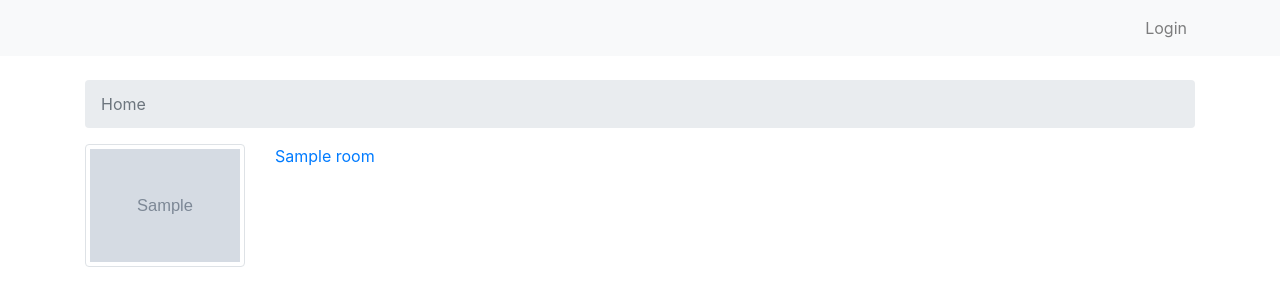
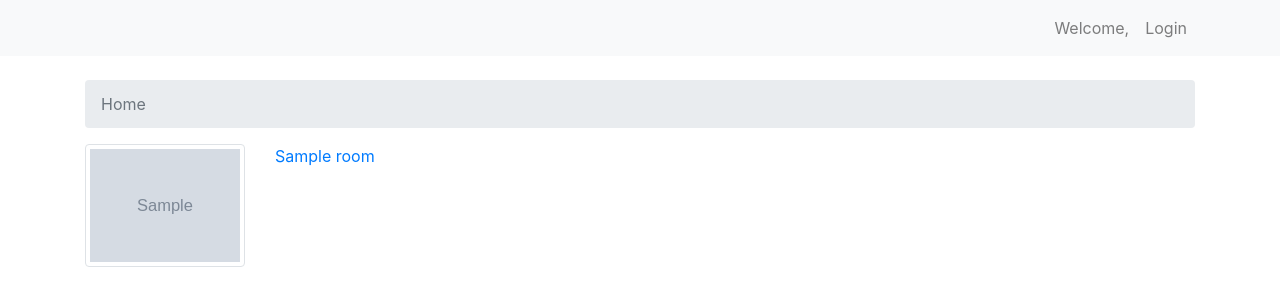
Before and after one commit to Qadosch/room_manager, a Django app: page / in a window 1280 px wide. Shown: the top 300 px of the page. Run offline with Django 3.2, Linux system fonts and the light colour scheme; tables that the repository leaves empty hold one stand-in row (values such as "Sample post"); grey boxes marked "Sample" are stand-in pictures; some libraries are stand-ins or nearby versions.

Commit message:
login logout buttons

```diff
--- a/room_manager/templates/base_generic.html
+++ b/room_manager/templates/base_generic.html
@@ -23,8 +23,17 @@
         <div class="container">
             <div class="collapse navbar-collapse flex-grow-1 text-right" id="navbarSupportedContent">
                 <ul class="navbar-nav ml-auto flex-nowrap">
+
                     <li class="nav-item">
-                        <a class="nav-link" href="{% url 'login' %}">Login</a>
+                        <div class="nav-link">Welcome, {{ user.username }}</div>
+                    </li>
+                    <li class="nav-item">
+
+                        {% if user.is_authenticated %}
+                        <a class="nav-link" href="{% url 'logout' %}">Logout</a> {% else %}
+                        <a class="nav-link" href="{% url 'login' %}">Login</a> {% endif %}
+
+
                     </li>
                 </ul>
             </div>
```
